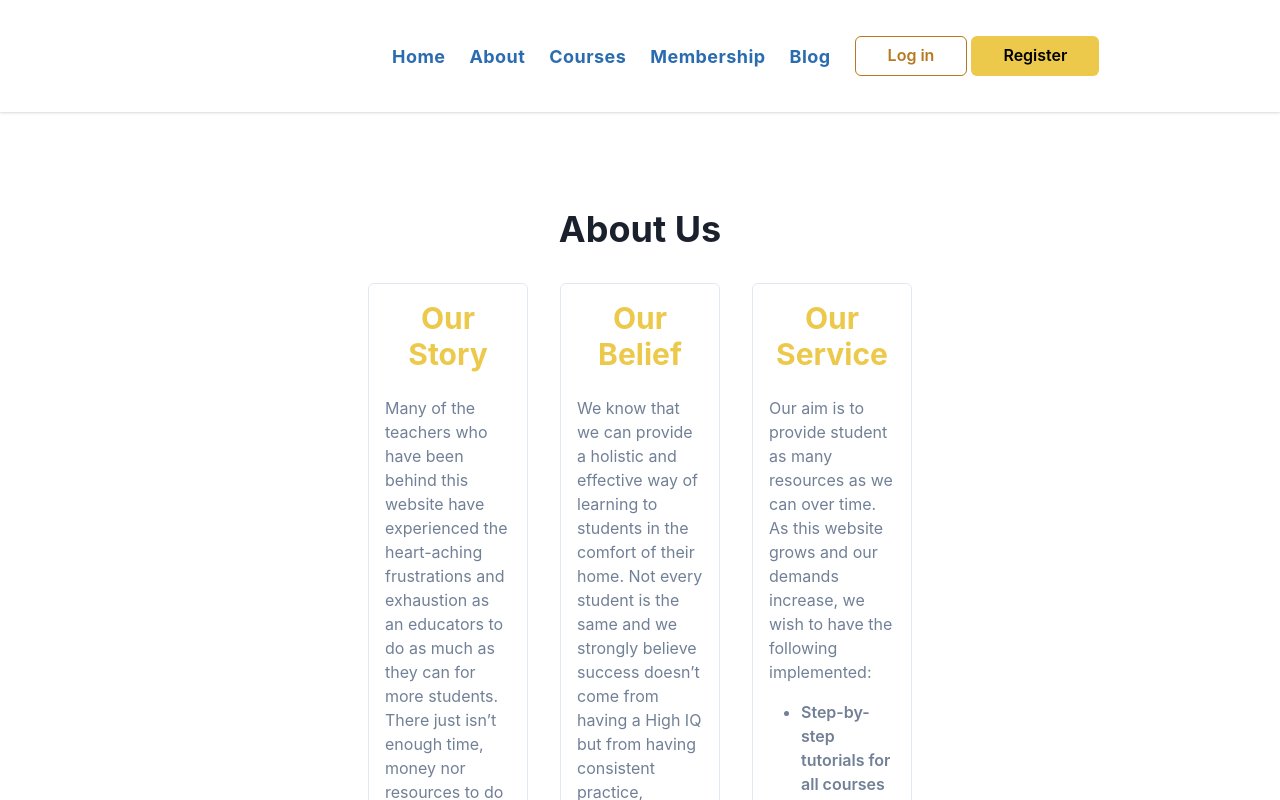
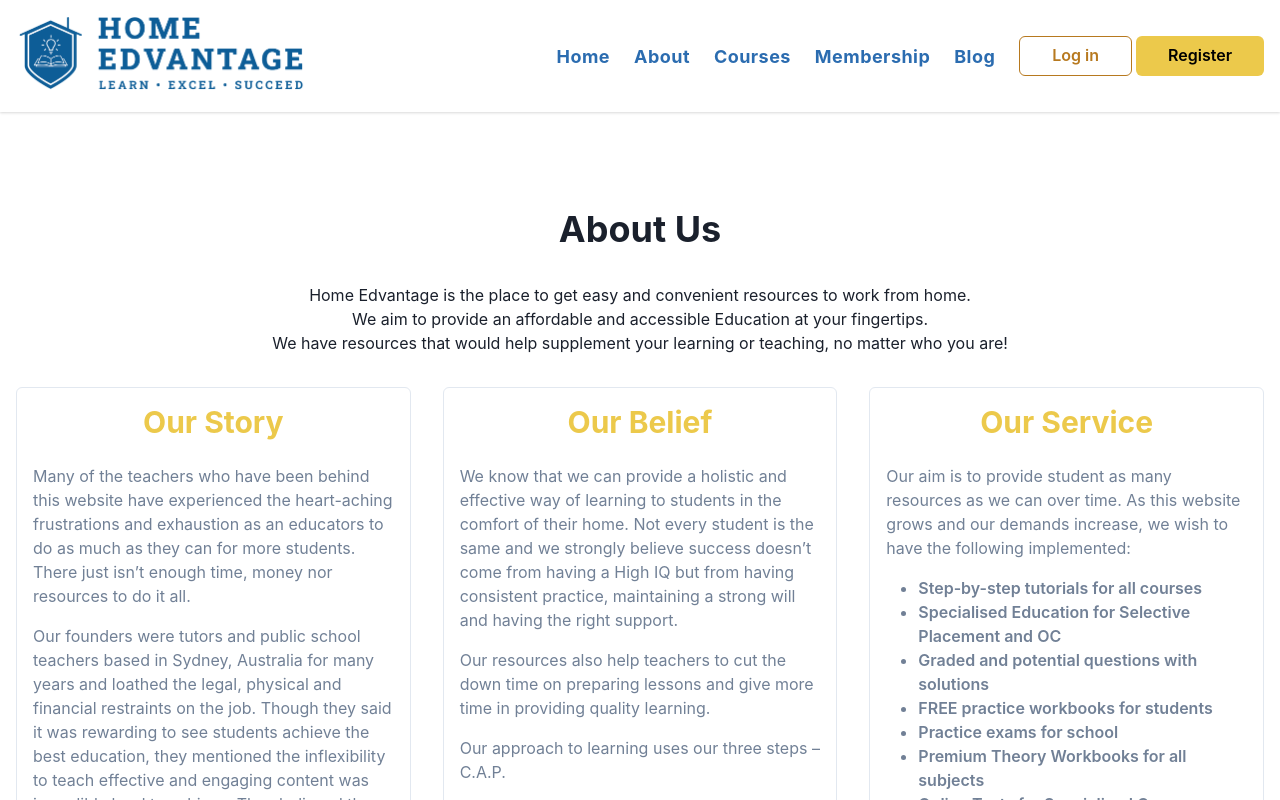
Before and after one commit to livelifedev/home-edvantage, a Next.js app: page /about in a window 1280 px wide. Shown: the top 800 px of the page. Built offline with nearby package versions, Linux system fonts and the light colour scheme.

Commit message:
updated dependencies

```diff
--- a/pages/about.js
+++ b/pages/about.js
@@ -27,7 +27,7 @@ export default function About() {
     <main>
       <Box>
         <Container
-          maxW="xl"
+          maxW="container.xl"
           d="flex"
           flexDirection="column"
           alignItems="center"
@@ -36,6 +36,18 @@ export default function About() {
           pb="40"
         >
           <Heading mb="8">About Us</Heading>
+          <Text>
+            Home Edvantage is the place to get easy and convenient resources to
+            work from home.
+          </Text>
+          <Text>
+            We aim to provide an affordable and accessible Education at your
+            fingertips.
+          </Text>
+          <Text mb="8">
+            We have resources that would help supplement your learning or
+            teaching, no matter who you are!
+          </Text>
           <SimpleGrid columns={[1, null, null, 3]} spacing="8" w="full">
             <AboutCard heading="Our Story">
               <Text>
--- a/pages/course/[id].js
+++ b/pages/course/[id].js
@@ -31,7 +31,7 @@ export default function Course({ course }) {
   return (
     <Box as="main">
       <Container
-        maxW="xl"
+        maxW="container.xl"
         d="flex"
         flexDirection="column"
         alignItems="center"
--- a/pages/index.js
+++ b/pages/index.js
@@ -34,7 +34,7 @@ export default function Courses() {
     <main>
       <Box bg="blue.600">
         <Container
-          maxW="xl"
+          maxW="container.xl"
           h="sm"
           d="flex"
           flexDirection="column"
@@ -50,7 +50,7 @@ export default function Courses() {
 
       <Box>
         <Container
-          maxW="xl"
+          maxW="container.xl"
           d="flex"
           flexDirection="column"
           alignItems="center"
--- a/pages/membership.js
+++ b/pages/membership.js
@@ -5,7 +5,7 @@ export default function About() {
     <main>
       <Box>
         <Container
-          maxW="xl"
+          maxW="container.xl"
           d="flex"
           flexDirection="column"
           alignItems="center"
--- a/pages/topics/[id].js
+++ b/pages/topics/[id].js
@@ -65,7 +65,7 @@ export default function Category({ categoryName }) {
   return (
     <Box as="main">
       <Container
-        maxW="xl"
+        maxW="container.xl"
         d="flex"
         flexDirection="column"
         alignItems="center"
--- a/pages/topics/index.js
+++ b/pages/topics/index.js
@@ -21,7 +21,7 @@ function CategoryCard({ name, href, description }) {
     <Box borderWidth="1px" borderRadius="md" overflow="hidden" w="full">
       <Flex direction={["column", null, "row"]}>
         <Box bg="gray.200" h="60" w={["full", null, 80]} flexShrink="0" />
-        <Box py="8" px="4" pos="relative" h="60">
+        <Box py={[4, null, null, 8]} px="4" pos="relative" h={[72, 60]}>
           <NextLink href={`/topics/${href}`} passHref>
             <Link color="blue.600">
               <Heading as="h3" size="lg" pb="4">
@@ -46,7 +46,7 @@ export default function Home() {
     <main>
       <Box>
         <Container
-          maxW="xl"
+          maxW="container.xl"
           d="flex"
           flexDirection="column"
           alignItems="center"
--- a/src/components/Footer.js
+++ b/src/components/Footer.js
@@ -19,7 +19,7 @@ function SingleFooterLink({ name, href }) {
 export default function Footer() {
   return (
     <Box as="footer" borderTop="1px" borderColor="gray.100">
-      <Container maxW="xl">
+      <Container maxW="container.xl">
         <Heading as="h5" size="sm" textTransform="uppercase" pt="14" pb="3">
           Company
         </Heading>
--- a/src/components/Nav.js
+++ b/src/components/Nav.js
@@ -24,7 +24,7 @@ function SingleNavLink({ name, href }) {
 export default function Nav() {
   return (
     <Box as="nav" boxShadow="base" py="2" pos="relative">
-      <Container maxW="xl" d="flex" h="24" alignItems="center">
+      <Container maxW="container.xl" d="flex" h="24" alignItems="center">
         <NextLink href="/" passHref>
           <Link>
             <Image
```
Also changed, not shown: 1 other file (tests, documents, lock files or other folders).
